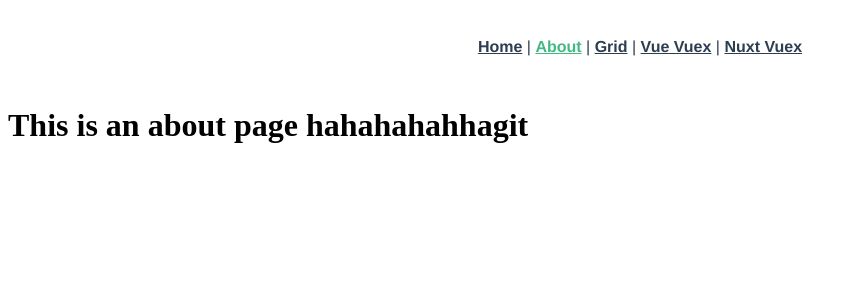
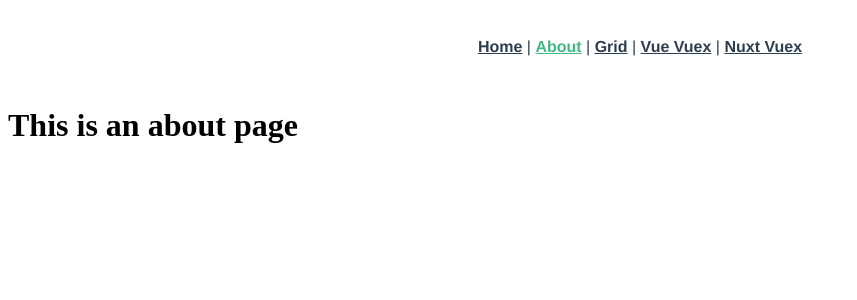
Before and after one commit to Johnny-TYR/vue-practice, a Vue app: page /about in a window 1280 px wide. Shown: the top 300 px of the page, without its empty margins (0-857 px from the left). Built offline with nearby package versions, Linux system fonts and the light colour scheme.

Commit message:
Changed text in aboutview

```diff
--- a/src/views/AboutView.vue
+++ b/src/views/AboutView.vue
@@ -1,5 +1,5 @@
 <template>
   <div class="about">
-    <h1>This is an about page hahahahahhagit</h1>
+    <h1>This is an about page</h1>
   </div>
 </template>
```
